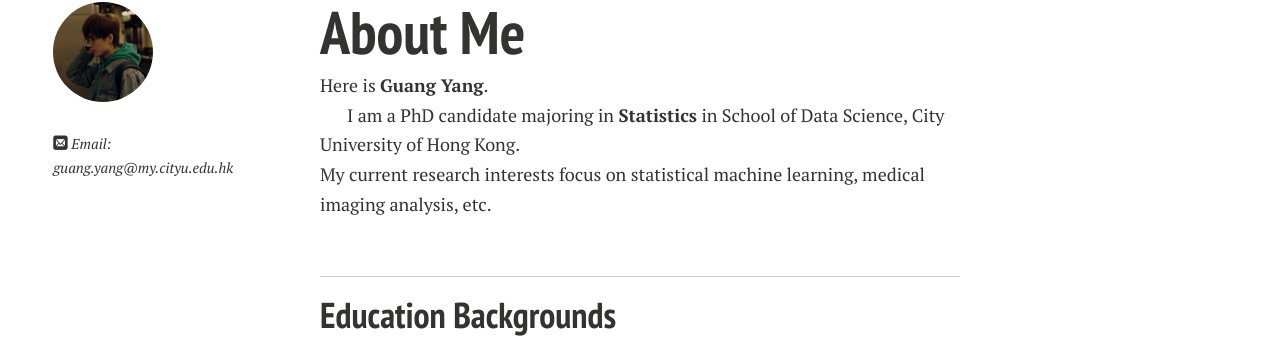
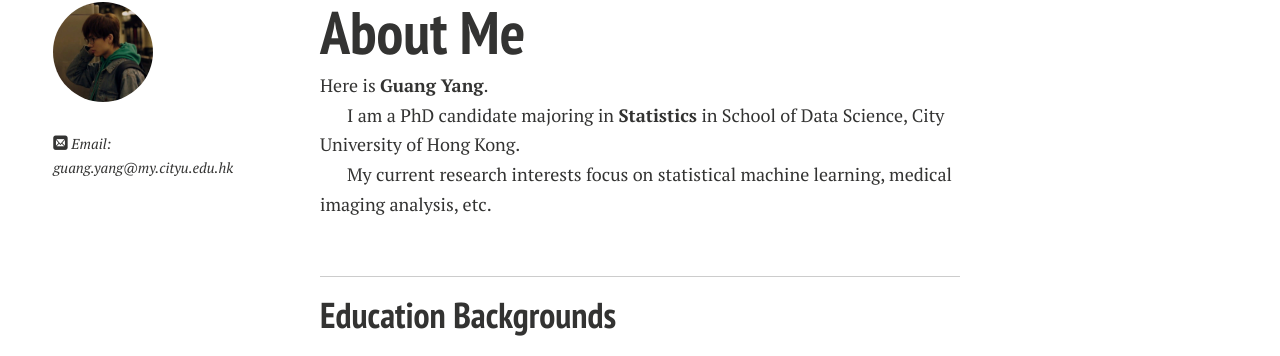
Before and after one commit to YLKnight/YLKnight.github.io, a Jekyll site: the page built from index.md, in a window 1280 px wide. Shown: the part 106-462 px from the top of the page. Built offline with Jekyll 4.4.1, drawn with Linux system fonts in a browser that asks for light colours; nearby versions of some CDN libraries; comment, search, counter and statistics services are not loaded; a style sheet for code colours, icons or effects is not loaded; our own code applies the rules of GitHub Pages for plain Markdown files.

```diff
--- a/index.md
+++ b/index.md
@@ -6,8 +6,9 @@ layout: page
 
 Here is **Guang Yang**.
 
-I am a PhD candidate majoring in **Statistics** in School of Data Science, City University of Hong Kong.\
-    My current research interests focus on statistical machine learning, medical imaging analysis, etc.
+I am a PhD candidate majoring in **Statistics** in School of Data Science, City University of Hong Kong.
+
+My current research interests focus on statistical machine learning, medical imaging analysis, etc.
 
 <br>
 
```
